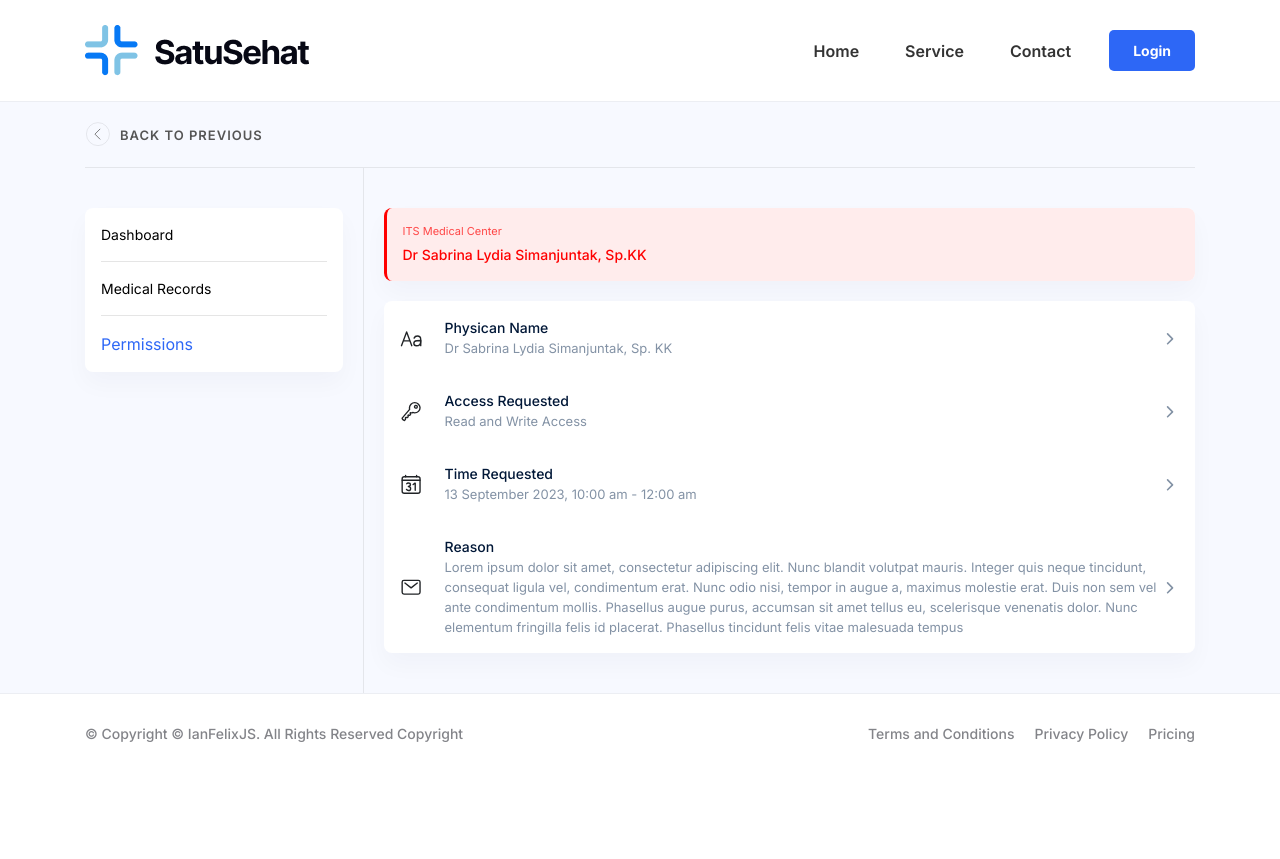
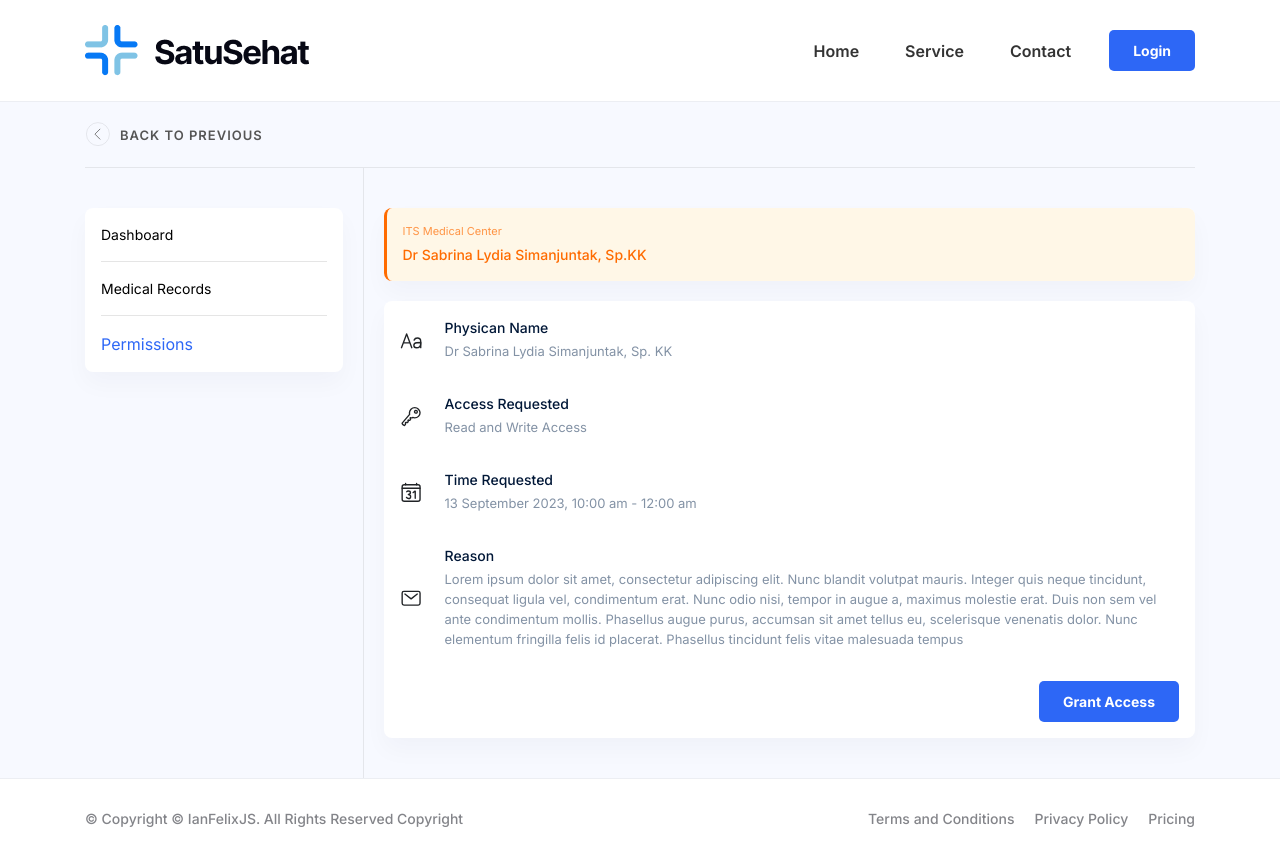
Before and after one commit to Ianphantom/satusehat_frontend, a React (Create React App) app: page /user/perizinan/12343234 in a window 1280 px wide. Before the commit the page ends 800 px from the top, so only its background shows below. Built offline with nearby package versions, Linux system fonts and the light colour scheme.

Commit message:
EDIT : Some styling

```diff
--- a/src/components/user/CardInformation.js
+++ b/src/components/user/CardInformation.js
@@ -39,6 +39,7 @@
         font-size: 14px;
         line-height: 21px;
         color: #001737;
+        margin-bottom: 3px;
       }
       .desc {
         font-weight: 400;
--- a/src/pages/user/DetailPerizinan.js
+++ b/src/pages/user/DetailPerizinan.js
@@ -1,13 +1,15 @@
-import React, { useEffect } from "react";
+import React, { useEffect, useState } from "react";
 import styled from "styled-components";
 
-import ProfileSectionItem from "../../components/user/ProfileSectionItem";
+import CardInformation from "../../components/user/CardInformation";
 
 // import icon
 import iconNama from "../../images/svg-icon/icon-nama.svg";
 import email from "../../images/svg-icon/icon-mail.svg";
 import time from "../../images/svg-icon/icon-calender.svg";
 import password from "../../images/svg-icon/icon-password.svg";
+import warning from "../../images/svg-icon/icon-warning.svg";
+import goBack from "../../images/svg-icon/icon-goBack.svg";
 
 // import aos
 import AOS from "aos";
@@ -15,11 +17,18 @@
 
 const DetailPerizinan = () => {
   // make dummy status
-  const getRandomStatus = () => {
-    const listStatus = ["allowed", "blocked", "waiting"];
-    return listStatus[Math.floor(Math.random() * 3)];
+  // const getRandomStatus = () => {
+  //   const listStatus = ["allowed", "blocked", "waiting"];
+  //   return listStatus[Math.floor(Math.random() * 3)];
+  // };
+  // const status = getRandomStatus();
+  const status = "waiting";
+
+  const [cardShow, setCardShow] = useState(true);
+
+  const showOtherCard = () => {
+    setCardShow(!cardShow);
   };
-  const status = getRandomStatus();
 
   useEffect(() => {
     AOS.init();
@@ -32,28 +41,29 @@
           <div className='namaDokter'>Dr Sabrina Lydia Simanjuntak, Sp.KK</div>
         </div>
       </div>
+      {cardShow && (
         <div
           className='card-design'
           data-aos='fade-up'
           data-aos-duration='1500'
           data-aos-delay='300'
         >
-        <ProfileSectionItem
+          <CardInformation
             icon={iconNama}
             title='Physican Name'
             desc='Dr Sabrina Lydia Simanjuntak, Sp. KK'
           />
-        <ProfileSectionItem
+          <CardInformation
             icon={password}
             title='Access Requested'
             desc='Read and Write Access'
           />
-        <ProfileSectionItem
+          <CardInformation
             icon={time}
             title='Time Requested'
             desc='13 September 2023, 10:00 am - 12:00 am'
           />
-        <ProfileSectionItem
+          <CardInformation
             icon={email}
             title='Reason'
             desc='Lorem ipsum dolor sit amet, consectetur adipiscing elit. Nunc blandit volutpat mauris. Integer quis neque tincidunt, consequat ligula vel, condimentum erat. Nunc odio nisi, tempor in augue a, maximus molestie erat. Duis non sem vel ante condimentum mollis. Phasellus augue purus, accumsan sit amet tellus eu, scelerisque venenatis dolor. Nunc elementum fringilla felis id placerat. Phasellus tincidunt felis vitae malesuada tempus'
@@ -61,12 +71,57 @@
           {/* button for granting access */}
           {status === "waiting" ? (
             <div className='button-container'>
-            <div className='button'>Grant Access</div>
+              <div className='button' onClick={showOtherCard}>
+                Grant Access
+              </div>
             </div>
           ) : (
             ""
           )}
         </div>
+      )}
+      {!cardShow && (
+        <div
+          className='card-design question'
+          data-aos='fade-up'
+          data-aos-duration='500'
+        >
+          <div className='top-question'>
+            {/* <div className='title'>Are You Absolutely Sure?</div> */}
+            <div className='warning'>
+              <div className='icon-warning'>
+                <img src={warning} alt='warning-icon' />
+              </div>
+              <div className='warning-text'>
+                Unexpected bad things will happen if you don't read this!
+              </div>
+            </div>
+            <div className='previous' onClick={showOtherCard}>
+              <img src={goBack} alt='Go Back Icon' />
+            </div>
+          </div>
+
+          <div className='text'>
+            This action <span>cannot be undone</span>. This will temporaly give
+            the pyhsican access until the requested time. Giving access to
+            untrust person can harm your medical records.
+          </div>
+          <div className='text'>
+            Please type <span>Username/Sabrina</span> to confirm
+          </div>
+          <div className='input-user'>
+            <input type='text' placeholder='Enter the requested text' />
+            <textarea
+              name='private key'
+              id='privatekey'
+              value={"Masukkan Private key"}
+            ></textarea>
+            <div className='button'>
+              I understand the consequences, grant access
+            </div>
+          </div>
+        </div>
+      )}
     </DetailContainer>
   );
 };
@@ -144,6 +199,80 @@
       line-height: 17px;
     }
   }
+
+  .question {
+    font-weight: 500;
+    font-size: 14px;
+    line-height: 21px;
+    color: #001737;
+
+    .top-question {
+      padding: 16px 16px;
+      border-bottom: 1px solid #eff2f7;
+      display: flex;
+      align-items: center;
+      justify-content: space-between;
+      margin-bottom: 16px;
+      .warning {
+        color: rgba(255, 0, 0, 0.7);
+        font-weight: 600;
+
+        display: flex;
+        align-items: center;
+        gap: 10px;
+      }
+      .previous {
+        cursor: pointer;
+        display: flex;
+        align-items: center;
+        gap: 6px;
+        font-weight: 400;
+        font-size: 13px;
+      }
+    }
+
+    .text {
+      padding: 0px 16px;
+      padding-bottom: 10px;
+      font-weight: 400;
+      span {
+        font-weight: 600;
+      }
+    }
+
+    .input-user {
+      padding: 16px 16px;
+      padding-top: 0px;
+      display: flex;
+      flex-direction: column;
+      gap: 10px;
+      input {
+        width: 100%;
+        border-radius: 8px;
+        border: 1px solid #eff2f7;
+        padding: 10px 10px;
+      }
+
+      textarea {
+        padding: 10px 10px;
+        border-radius: 8px;
+        border: 1px solid #eff2f7;
+        color: #666666;
+      }
+
+      .button {
+        text-align: center;
+        padding: 12px 24px;
+        background-color: #2d67f6;
+        border-radius: 5px;
+        color: #ffffff;
+        font-weight: 700;
+        font-size: 14px;
+        line-height: 17px;
+        cursor: pointer;
+      }
+    }
+  }
 `;
 
 export default DetailPerizinan;
```
Also changed, not shown: src/images/svg-icon/icon-goBack.svg (added), src/images/svg-icon/icon-warning.svg (added). Lines whose indentation alone changed are shown as unchanged.
